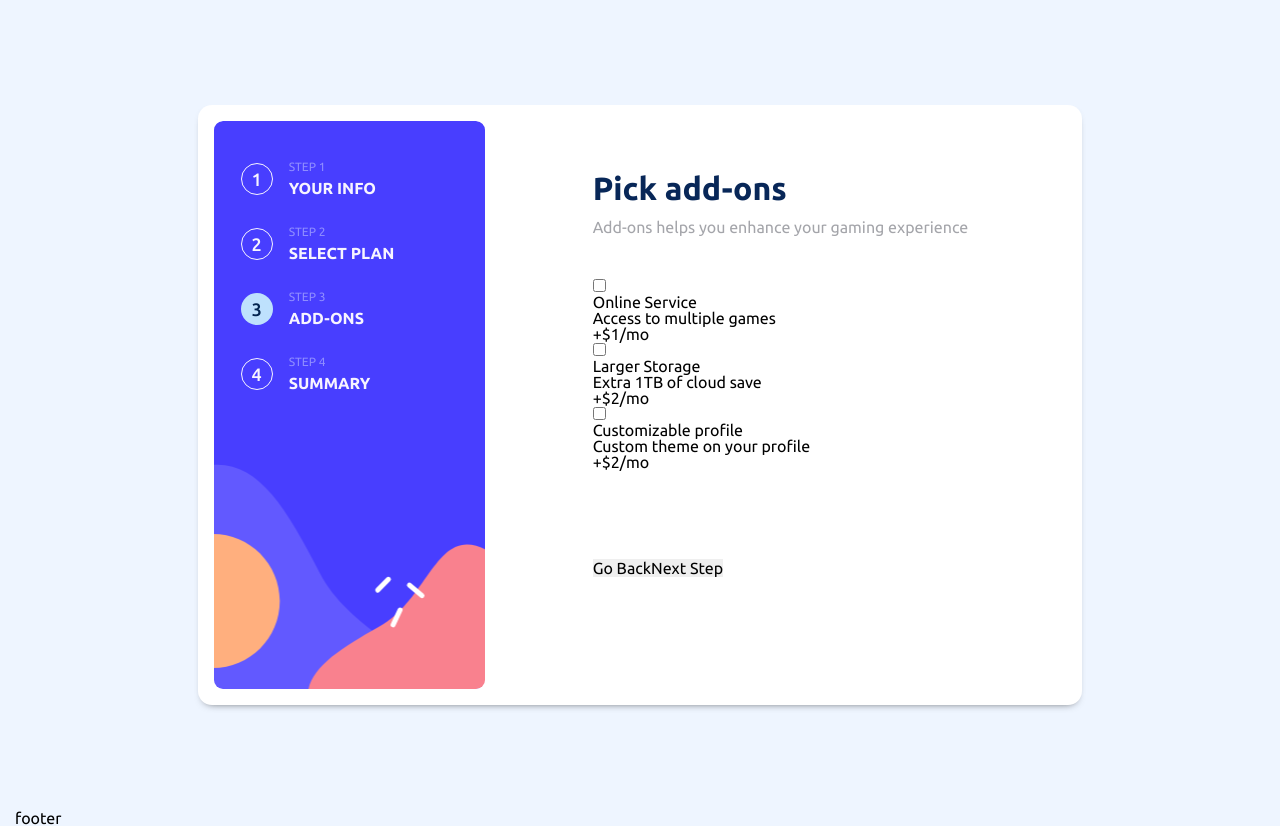
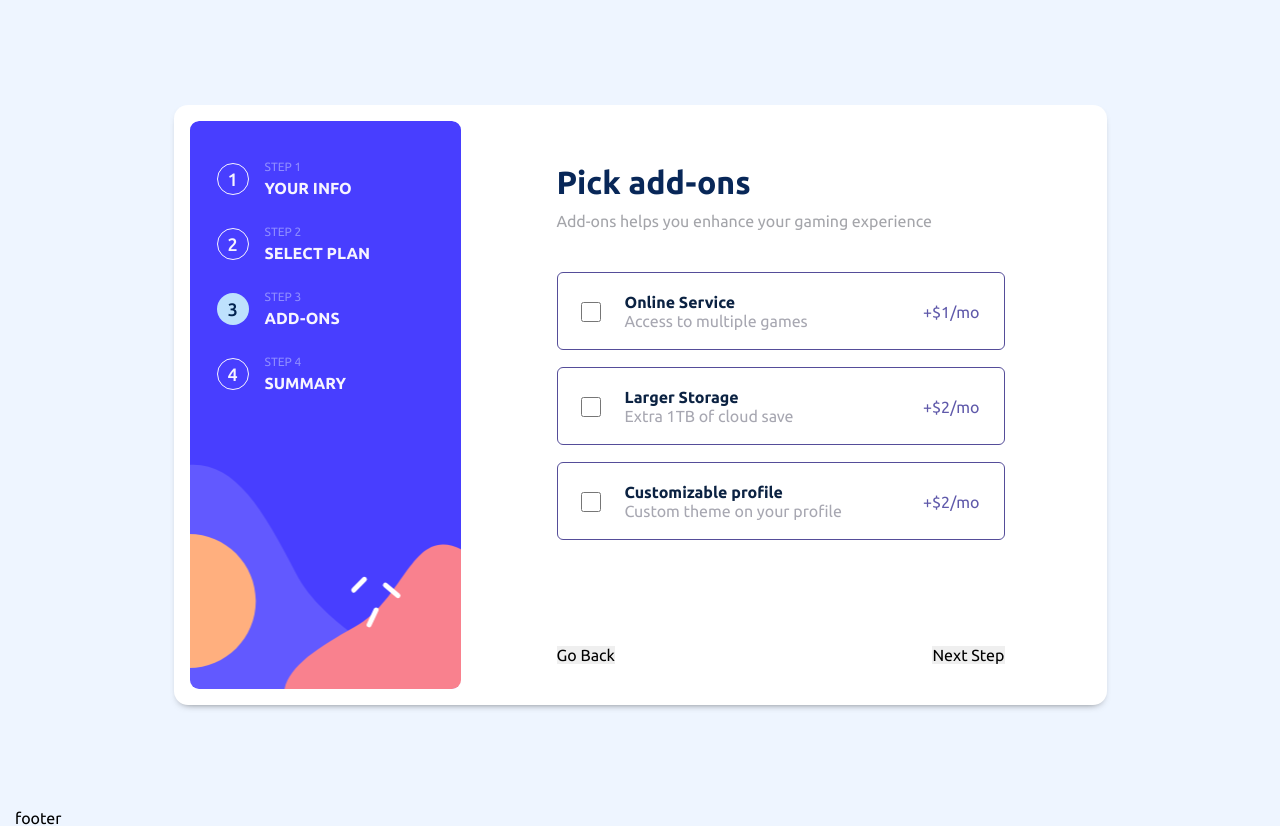
Before and after one commit to iskandar13abdurakhmonov/multi-step-form, a React (Create React App) app: page /add-ons in a window 1280 px wide. Built offline with nearby package versions, Linux system fonts and the light colour scheme.

Commit message:
styled add-ons form

```diff
--- a/src/UI/AddOnnSelect/AddOnnSelect.jsx
+++ b/src/UI/AddOnnSelect/AddOnnSelect.jsx
@@ -4,7 +4,7 @@ import style from './AddOnnSelect.module.css'
 export default function AddOnnSelect({ selectTitle, selectDescr, monthly, yearly}) {
   return (
     <div className={style.select}>
-        <input type="checkbox" />
+        <input className={style.selectCheckbox} type="checkbox" />
         <div className={style.selectTextbox}>
             <h2 className={style.selectTitle}>
                 {selectTitle}
@@ -13,7 +13,7 @@ export default function AddOnnSelect({ selectTitle, selectDescr, monthly, yearly
                 {selectDescr}
             </p>
         </div>
-        <span>{monthly}</span>
+        <span className={style.selectPlan}>{monthly}</span>
     </div>
   )
 }
--- a/src/UI/AddOnnSelect/AddOnnSelect.module.css
+++ b/src/UI/AddOnnSelect/AddOnnSelect.module.css
@@ -0,0 +1,52 @@
+.select {
+    margin: 0 0 17px 0;
+    padding: 21px 24px 20px 23px;
+    display: flex;
+    align-items: center;
+    width: 448px;
+    overflow: hidden;
+    border: 1px solid #554D99;
+    border-radius: 6px;
+    transition: 0.3s ease-in;
+}
+
+.select:hover {
+    background-color: #F8F9FE;
+    cursor: pointer;
+}
+
+.selectCheckbox {
+    margin: 0 24px 0 0;
+    width: 20px;
+    height: 20px;
+}
+
+.selectTextbox {
+    margin: 0 0 0 0;
+    flex: 1 1 auto;
+    display: flex;
+    flex-direction: column;
+}
+
+.selectTitle {
+    margin: 0 0 3px 0;
+    font-weight: 700;
+    color: #0B2242;
+}
+
+.selectDescr {
+    margin: 0 0 0 0;
+    font-weight: 400;
+    color: #A7A7B1;
+}
+
+.selectPlan {
+    margin: 0 0 0 0;
+    font-weight: 400;
+    color: #5F59AA;
+}
+
+.formBottom {
+    display: flex;
+    justify-content: right;
+}
--- a/src/UI/ChooseBox/ChooseBox.jsx
+++ b/src/UI/ChooseBox/ChooseBox.jsx
@@ -3,7 +3,7 @@ import style from './ChooseBox.module.css'
 
 export default function ChooseBox({ image, text, monthly, yearly }) {
     return (
-        <div className={style.chooseBox}>
+        <button className={style.chooseBox}>
             <div className={style.box}>
                 <img
                     className={style.boxImage}
@@ -15,6 +15,6 @@ export default function ChooseBox({ image, text, monthly, yearly }) {
                     <span className={style.boxPlan}>{monthly}</span>
                 </div>
             </div>
-        </div>
+        </button>
     )
 }
--- a/src/components/AddOns/AddOns.jsx
+++ b/src/components/AddOns/AddOns.jsx
@@ -27,7 +27,7 @@ export default function AddOns() {
 
     return (
         <Form>
-            <fieldset>
+            <fieldset className={style.fieldset}>
                 <div className={style.formTop}>
                     <h1 className={style.formTitle}>Pick add-ons</h1>
                     <p className={style.formTopDescr}>
--- a/src/components/AddOns/AddOns.module.css
+++ b/src/components/AddOns/AddOns.module.css
@@ -1,3 +1,7 @@
+.fieldset {
+    padding: 0 0 0 0;
+}
+
 .formTop {
     margin: 0 0 43px 0;
     display: flex;
@@ -21,3 +25,8 @@
     display: flex;
     flex-direction: column;
 }
+
+.formBottom {
+    display: flex;
+    justify-content: space-between;
+}
```
